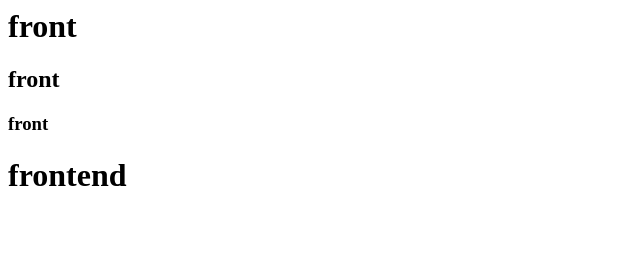
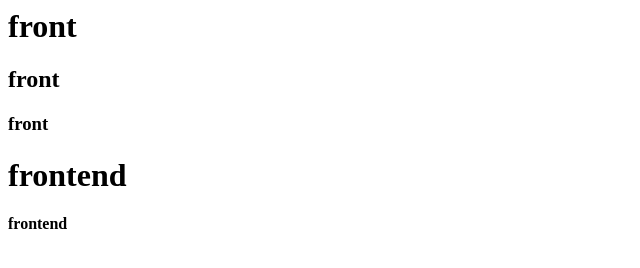
Before and after one commit to nikhila31013/front207, a plain HTML site: page index.html in a window 1280 px wide. Shown: the full height of the page, 0-640 px from the left. Drawn offline with Linux system fonts and the light colour scheme.

Commit message:
first commit

```diff
--- a/index.html
+++ b/index.html
@@ -2,3 +2,4 @@
 <h2>front<h2>
 <h3>front<h3>
 <h1>frontend<h1>
+<h4>frontend<h4>
```
